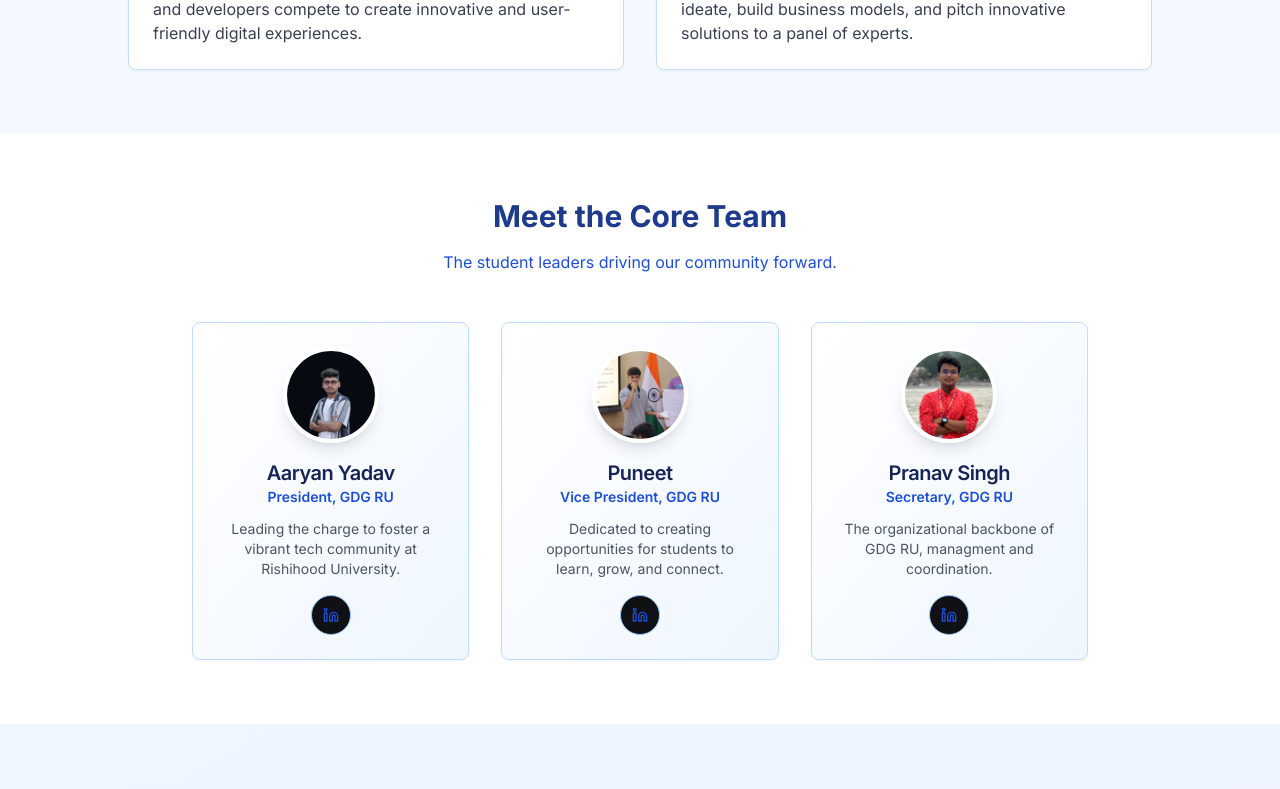
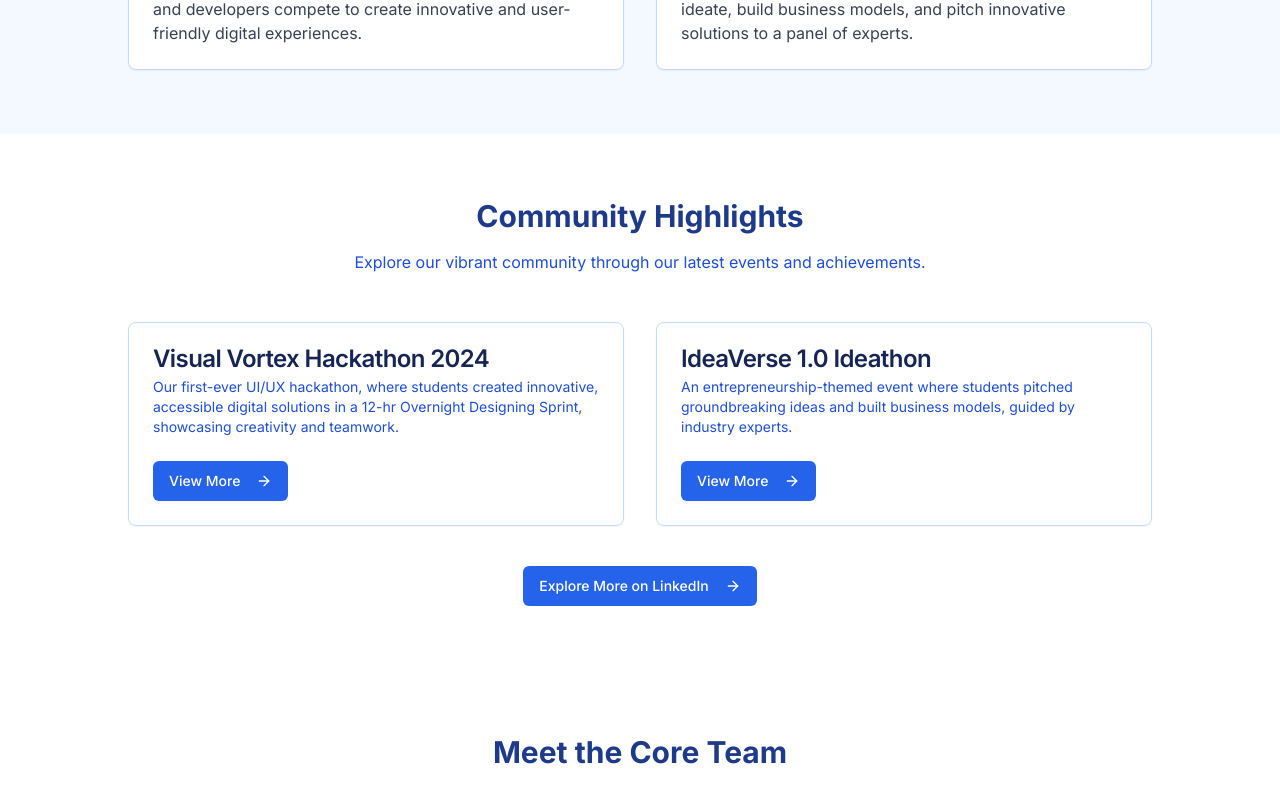
Before and after one commit to MerakiWorks-1/Project-01-NST, a React (Vite) app: page /gdg in a window 1280 px wide. Shown: the part 1220-2009 px from the top of the page. Built offline with nearby package versions, Linux system fonts and the light colour scheme.

Commit message:
gdg page fix

```diff
--- a/src/pages/Clubs/Gdg.tsx
+++ b/src/pages/Clubs/Gdg.tsx
@@ -27,7 +27,7 @@ const Gdg = () => {
       role: "Secretary, GDG RU",
       photo: "../../../public/images/student_mentors/pranav_singh.jpeg",
       bio: "The organizational backbone of GDG RU, managment and coordination.",
-      linkedin: "https://www.linkedin.com/in/pranav-singh-developer"
+      linkedin: "https://www.linkedin.com/in/pranav-singh-developer",
     },
   ];
 
@@ -44,6 +44,19 @@ const Gdg = () => {
       { step: "03", icon: UserCheck, title: "Final Selection", description: "Successful candidates are welcomed into a vertical to begin their journey of learning and contributing to the GDG RU community." },
   ];
 
+  const communityHighlights = [
+    {
+      title: "Visual Vortex Hackathon 2024",
+      url: "https://www.linkedin.com/posts/gdgrishihood_hackathon-accessibility-innovation-activity-7268140311434915840-PbAt",
+      description: "Our first-ever UI/UX hackathon, where students created innovative, accessible digital solutions in a 12-hr Overnight Designing Sprint, showcasing creativity and teamwork.",
+    },
+    {
+      title: "IdeaVerse 1.0 Ideathon",
+      url: "https://www.linkedin.com/posts/gdgrishihood_ideaverse-ideathon-innovationinaction-activity-7299196093383229440-UKsS",
+      description: "An entrepreneurship-themed event where students pitched groundbreaking ideas and built business models, guided by industry experts.",
+    },
+  ];
+
   return (
     <div className="min-h-screen bg-white/95">
       <Dummy />
@@ -57,7 +70,7 @@ const Gdg = () => {
               Google Developer Groups
             </Badge>
             <h1 className="text-4xl md:text-5xl font-bold text-blue-900 mb-4 animate-fade-in-up" style={{ animationDelay: "0.18s" }}>
-              GDG <span className="bg-gradient-to-r from-blue-600 to-indigo-500 bg-clip-text text-transparent">Rishihood University</span>
+              Google Developers <span className="bg-gradient-to-r from-blue-600 to-indigo-500 bg-clip-text text-transparent">Group</span>
             </h1>
             <p className="text-xl text-gray-700 mb-10 max-w-3xl mx-auto animate-fade-in-up" style={{ animationDelay: "0.25s" }}>
               An open, inclusive space for students to learn, collaborate, and innovate with Google technologies.
@@ -133,6 +146,50 @@ const Gdg = () => {
           </div>
         </section>
 
+        {/* Community Highlights Section */}
+        <section className="py-16 px-4 bg-white">
+          <div className="container mx-auto">
+            <div className="text-center mb-12">
+              <h2 className="text-3xl font-bold text-blue-900 mb-4 animate-fade-in-up">Community Highlights</h2>
+              <p className="text-blue-700 max-w-2xl mx-auto animate-fade-in-up" style={{ animationDelay: "0.1s" }}>
+                Explore our vibrant community through our latest events and achievements.
+              </p>
+            </div>
+            <div className="grid md:grid-cols-2 gap-8 max-w-5xl mx-auto">
+              {communityHighlights.map((highlight, idx) => (
+                <Card
+                  key={idx}
+                  className="group relative overflow-hidden bg-white border border-blue-200 hover:border-blue-500 hover:shadow-xl transition-all duration-300 animate-fade-in-up"
+                  style={{ animationDelay: `${0.2 + idx * 0.1}s` }}
+                >
+                  <CardHeader>
+                    <CardTitle className="text-blue-950">{highlight.title}</CardTitle>
+                    <CardDescription className="text-blue-700">{highlight.description}</CardDescription>
+                  </CardHeader>
+                  <CardContent>
+                    <Button
+                      className="bg-blue-600 text-white hover:bg-blue-700 transition-all duration-300 transform hover:scale-105"
+                      onClick={() => window.open(highlight.url, "_blank")}
+                    >
+                      View More
+                      <ArrowRight className="w-4 h-4 ml-2" />
+                    </Button>
+                  </CardContent>
+                </Card>
+              ))}
+            </div>
+            <div className="text-center mt-10 animate-fade-in-up" style={{ animationDelay: "0.4s" }}>
+              <Button
+                className="bg-blue-600 text-white hover:bg-blue-700 transition-all duration-300 transform hover:scale-105"
+                onClick={() => window.open("https://www.linkedin.com/company/gdgrishihood/", "_blank")}
+              >
+                Explore More on LinkedIn
+                <ArrowRight className="w-4 h-4 ml-2" />
+              </Button>
+            </div>
+          </div>
+        </section>
+
         {/* Leadership Section */}
         <section className="py-16 px-4 bg-white">
           <div className="container mx-auto">
@@ -151,7 +208,7 @@ const Gdg = () => {
                     <CardDescription className="text-blue-700 font-semibold">{leader.role}</CardDescription>
                     <p className="text-gray-600 text-sm mt-3 min-h-[60px]">{leader.bio}</p>
                     <a href={leader.linkedin} target="_blank" rel="noopener noreferrer" className="mt-4 inline-block">
-                      <Button variant="outline" size="icon" className="rounded-full border-blue-300 text-blue-700 hover:bg-blue-100">
+                      <Button variant="outline" size="icon" className="rounded-full border-blue-300 text-white hover:bg-blue-100">
                         <Linkedin className="w-4 h-4" />
                       </Button>
                     </a>
@@ -162,7 +219,7 @@ const Gdg = () => {
           </div>
         </section>
 
-        {/* How to Join Section - REDESIGNED */}
+        {/* How to Join Section */}
         <section className="py-20 bg-gradient-to-br from-blue-50 to-indigo-50">
           <div className="container mx-auto px-6">
             <h2 className="text-3xl font-bold text-center mb-16 text-blue-900">
```
